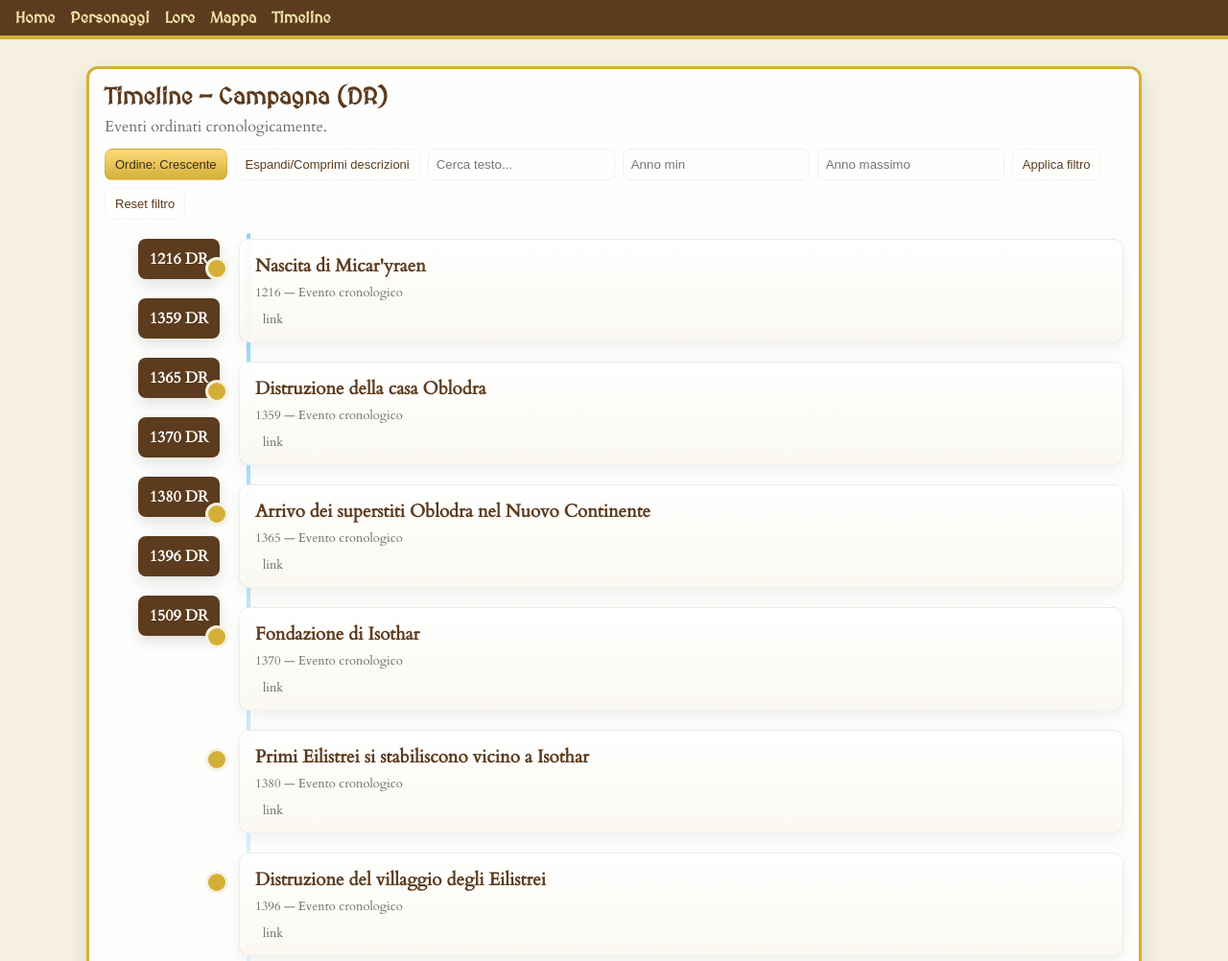
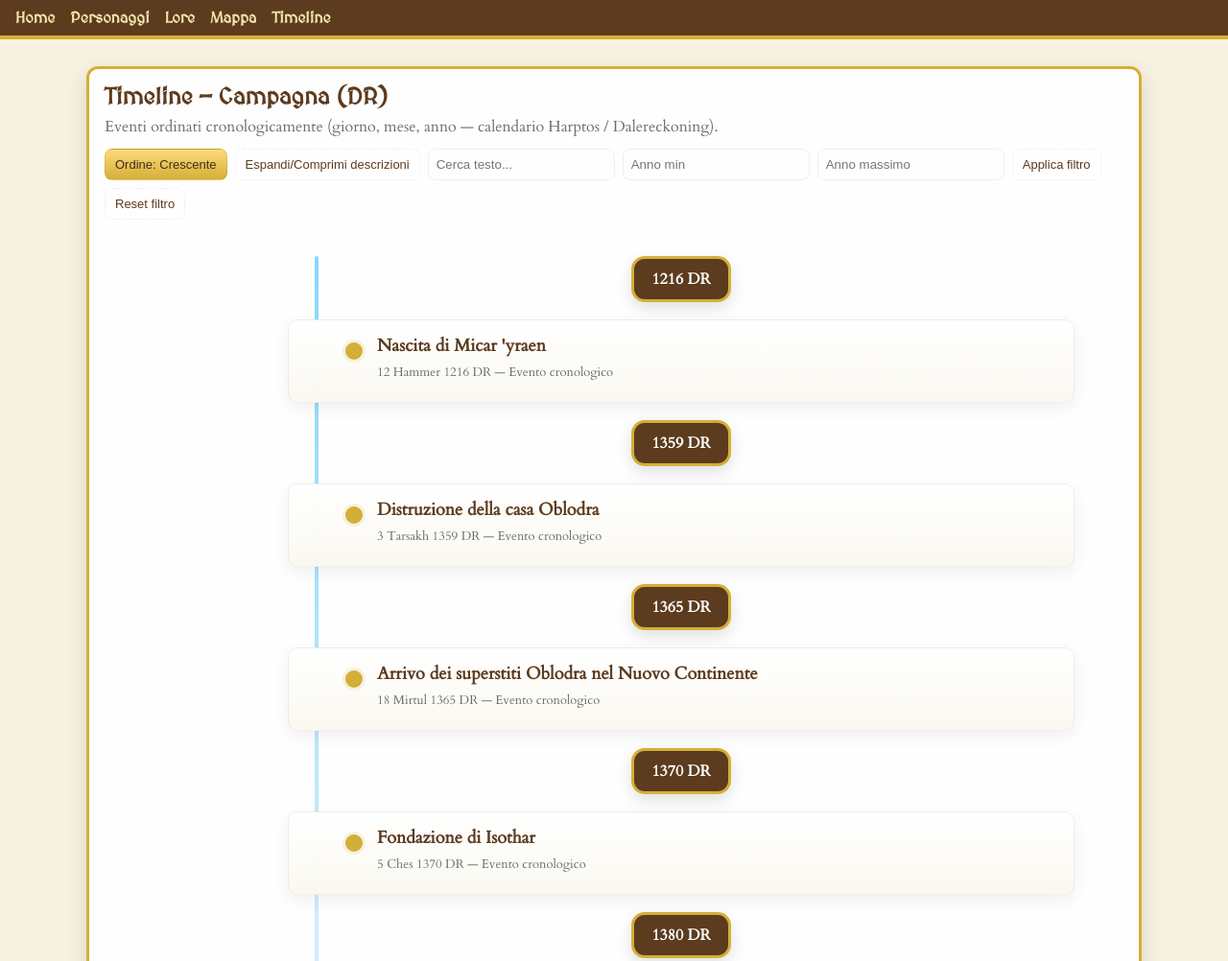
Before and after one commit to ChillingMolly/Nuovo-Mondo, a plain HTML site: page pages/timeline.html in a window 1280 px wide. Shown: the top 1002 px of the page at 96% size. Drawn offline with Linux system fonts and the light colour scheme.

Commit message:
Update timeline.html

```diff
--- a/pages/timeline.html
+++ b/pages/timeline.html
@@ -6,7 +6,6 @@
 <title>Timeline - Campagna (DR)</title>
 <link href="https://fonts.googleapis.com/css2?family=MedievalSharp&family=Cardo&display=swap" rel="stylesheet">
 <style>
-  /* Palette e header ereditati dalla pagina mappa */
   :root{
     --bg-paper: #f6f1e1;
     --ink:#3b2f1c;
@@ -39,11 +38,10 @@
   }
   header a{ color:#f3e5ab; text-decoration:none; font-weight:bold }
   header a:hover{ text-decoration:underline; color:#ffd700 }
-  #menuToggle{ margin-left:auto; background: linear-gradient(#ffd97a,#d4af37); border:2px solid rgba(0,0,0,0.12); color:var(--ink); padding:.25rem .6rem; border-radius:6px; font-weight:bold; cursor:pointer }
 
   /* Page layout */
   .wrap{width:100%; max-width:1100px; margin:28px auto; padding:0 18px}
-  .panel{background:rgba(255,255,255,0.92); border:3px solid var(--accent-gold); border-radius:12px; padding:16px; box-shadow:0 8px 24px rgba(0,0,0,0.12)}
+  .panel{background:rgba(255,255,255,0.96); border:3px solid var(--accent-gold); border-radius:12px; padding:16px; box-shadow:0 8px 24px rgba(0,0,0,0.12)}
   h1.title{font-family:'MedievalSharp',cursive; color:var(--header-bg); margin:0 0 6px 0}
   p.lead{margin:0 0 12px 0; color:var(--muted)}
 
@@ -53,7 +51,7 @@
   .btn{background:linear-gradient(#ffd97a,#d4af37); border:1px solid rgba(0,0,0,0.08); color:var(--ink); padding:8px 10px; border-radius:8px; font-size:13px; cursor:pointer}
   .btn.ghost{background:transparent;border:1px dashed rgba(0,0,0,0.06); color:var(--header-bg)}
 
-  /* Timeline */
+  /* Timeline layout */
   .timeline-wrap{display:grid;grid-template-columns:120px 1fr; gap:20px; align-items:start}
   @media (max-width:760px){ .timeline-wrap{grid-template-columns:1fr; gap:12px} }
 
@@ -61,19 +59,23 @@
   .year-bubble{background:var(--header-bg); color:white;padding:10px 12px;border-radius:8px;font-weight:700;box-shadow:0 6px 16px rgba(0,0,0,0.12)}
 
   .events-col{position:relative;padding-top:6px}
-  /* vertical line */
-  .events-col::before{content:"";position:absolute;left:8px;top:0;bottom:0;width:4px;background:linear-gradient(180deg,var(--accent-cool), rgba(125,211,252,0.06));border-radius:2px;opacity:0.9}
 
-  .event{position:relative;margin-bottom:20px;padding:14px 16px;border-radius:10px;background:linear-gradient(180deg, rgba(255,255,255,0.95), rgba(250,248,240,0.95));border:1px solid rgba(0,0,0,0.06);box-shadow:0 6px 18px rgba(0,0,0,0.06)}
-  .event::before{content:"";position:absolute;left:-36px;top:18px;width:18px;height:18px;border-radius:50%;background:var(--accent-gold);border:3px solid var(--bg-paper)}
-  .event h3{margin:0 0 6px 0;color:var(--header-bg)}
+  /* center the events list and create its own vertical timeline line */
+  .events-list{counter-reset:event;list-style:none;margin:0 auto;padding:0 20px;position:relative;max-width:820px}
+  .events-list::before{content:"";position:absolute;left:48px;top:0;bottom:0;width:4px;background:linear-gradient(180deg,var(--accent-cool), rgba(125,211,252,0.06));border-radius:2px;opacity:0.9}
+
+  .event{position:relative;margin-bottom:18px;padding:14px 16px;border-radius:10px;background:linear-gradient(180deg, rgba(255,255,255,0.98), rgba(250,248,240,0.98));border:1px solid rgba(0,0,0,0.06);box-shadow:0 6px 18px rgba(0,0,0,0.06);padding-left:92px}
+  .event::before{content:"";position:absolute;left:56px;top:20px;width:18px;height:18px;border-radius:50%;background:var(--accent-gold);border:3px solid var(--bg-paper)}
+  .event h3{margin:0 0 6px 0;color:var(--header-bg);font-size:18px}
   .meta{font-size:13px;color:var(--muted);margin-bottom:8px}
   .desc{color:var(--ink);margin:0}
 
-  .event-actions{margin-top:10px;display:flex;gap:8px}
-  .small{font-size:13px;color:var(--muted)}
+  /* year divider (appears before each year's group) */
+  .year-divider{list-style:none;display:flex;justify-content:center;margin:18px 0}
+  .year-bubble-inline{background:var(--header-bg);color:white;padding:10px 18px;border-radius:14px;font-weight:700;box-shadow:0 6px 16px rgba(0,0,0,0.12);border:3px solid var(--accent-gold)}
 
-  /* form area (REMOVED) */
+  /* mobile year bubble (inserted into each event) */
+  .year-bubble-mobile{display:none;font-weight:700;padding:6px 10px;border-radius:8px;background:var(--header-bg);color:white;margin-bottom:8px;box-shadow:0 4px 10px rgba(0,0,0,0.08)}
 
   /* subtle transitions */
   .event, .year-bubble{transition:transform .18s ease,box-shadow .18s ease}
@@ -81,15 +83,17 @@
 
   /* utilities */
   .right{margin-left:auto}
-  a.anchor-link{color:var(--muted);text-decoration:none;font-size:13px;margin-left:8px}
 
-  /* MOBILE: hide year column and adapt markers/paddings so events line up nicely */
+  /* Responsive adjustments */
   @media (max-width:760px){
+    .timeline-wrap{grid-template-columns:1fr}
     .year-col{display:none}
-    .events-col{padding-left:0}
-    .events-col::before{left:20px}
-    .event{padding-left:48px}
+    .events-list{max-width:100%;padding:0 12px}
+    .events-list::before{left:20px}
+    .event{padding-left:56px}
     .event::before{left:8px}
+    .year-bubble-mobile{display:block}
+    .event h3{font-size:16px}
   }
 
 </style>
@@ -107,7 +111,7 @@
 <main class="wrap">
   <section class="panel">
     <h1 class="title">Timeline — Campagna (DR)</h1>
-    <p class="lead">Eventi ordinati cronologicamente.</p>
+    <p class="lead">Eventi ordinati cronologicamente (giorno, mese, anno — calendario Harptos / Dalereckoning).</p>
 
     <div class="controls" role="toolbar" aria-label="Controlli timeline">
       <button id="toggleOrder" class="btn">Ordine: Crescente</button>
@@ -124,22 +128,23 @@
       <div class="events-col" id="list" aria-live="polite"></div>
     </div>
 
-    <!-- FORM PER AGGIUNTA RIMOSSA: la funzione di aggiungere nuovi eventi è stata eliminata -->
-
-
   </section>
 </main>
 
 <script>
-  // initial events
+  // Harptos month order (Dalereckoning / Forgotten Realms)
+  const MONTHS = ['Hammer','Alturiak','Ches','Tarsakh','Mirtul','Kythorn','Flamerule','Eleasis','Eleint','Marpenoth','Uktar','Nightal'];
+  const monthIndex = m => { if(!m) return 1; const i = MONTHS.findIndex(x=> x.toLowerCase() === String(m).toLowerCase()); return i === -1 ? 1 : i+1 };
+
+  // initial events (now with optional day/month fields)
   const defaultEvents = [
-    {year:1216, title:"Nascita di Micar'yraen", desc:""},
-    {year:1359, title:"Distruzione della casa Oblodra", desc:""},
-    {year:1365, title:"Arrivo dei superstiti Oblodra nel Nuovo Continente", desc:""},
-    {year:1370, title:"Fondazione di Isothar", desc:""},
-    {year:1380, title:"Primi Eilistrei si stabiliscono vicino a Isothar", desc:""},
-    {year:1396, title:"Distruzione del villaggio degli Eilistrei", desc:""},
-    {year:1509, title:"Micar è rinchiuso a Velkynvelve", desc:""}
+    {year:1216, month:'Hammer', day:12, title:"Nascita di Micar 'yraen", desc:""},
+    {year:1359, month:'Tarsakh', day:3, title:"Distruzione della casa Oblodra", desc:""},
+    {year:1365, month:'Mirtul', day:18, title:"Arrivo dei superstiti Oblodra nel Nuovo Continente", desc:""},
+    {year:1370, month:'Ches', day:5, title:"Fondazione di Isothar", desc:""},
+    {year:1380, month:'Kythorn', day:10, title:"Primi Eilistrei si stabiliscono vicino a Isothar", desc:""},
+    {year:1396, month:'Flamerule', day:2, title:"Distruzione del villaggio degli Eilistrei", desc:""},
+    {year:1509, month:'Marpenoth', day:20, title:"Prigionia a Velkynvelve", desc:""}
   ];
 
   const STORAGE_KEY = 'campaignTimeline_v1';
@@ -168,6 +173,13 @@
   }
   function persist(){ localStorage.setItem(STORAGE_KEY, JSON.stringify(events)); }
 
+  function formatDate(ev){
+    if(!ev) return '';
+    const d = ev.day ? ev.day + ' ' : '';
+    const m = ev.month ? ev.month + ' ' : '';
+    return (d + m + ev.year + ' DR').trim();
+  }
+
   function render(){
     // apply filter
     const filtered = events.filter(ev=>{
@@ -177,35 +189,53 @@
       return true;
     });
 
-    const sorted = filtered.slice().sort((a,b)=> ascending? a.year - b.year : b.year - a.year || a.title.localeCompare(b.title));
+    // sort chronologically by year, month (Harptos), day
+    const sorted = filtered.slice().sort((a,b)=>{
+      const ay = a.year||0, by = b.year||0;
+      if(ay !== by) return ascending? ay - by : by - ay;
+      const am = monthIndex(a.month), bm = monthIndex(b.month);
+      if(am !== bm) return ascending? am - bm : bm - am;
+      const ad = a.day||1, bd = b.day||1;
+      if(ad !== bd) return ascending? ad - bd : bd - ad;
+      return (a.title||'').localeCompare(b.title||'');
+    });
 
-    // build year column (unique years visible)
-    const years = [...new Set(sorted.map(e=>e.year))];
-    yearCol.innerHTML = years.map(y=> `<div class="year-bubble">${y} DR</div>` ).join('');
+    // build events column as ordered list with year dividers inserted before each year's group
+    listEl.innerHTML = '';
+    const ol = document.createElement('ol'); ol.className='events-list';
+    let lastYear = null;
+    for(let i=0;i<sorted.length;i++){
+      const ev = sorted[i];
 
-    // build events column
-    listEl.innerHTML = '';
-    for(const ev of sorted){
-      const id = anchorId(ev);
-      const wrapper = document.createElement('div'); wrapper.className='event'; wrapper.id = id;
+      // if this is the first event of a new year, insert a year bubble BEFORE it
+      if(lastYear === null || ev.year !== lastYear){
+        const divider = document.createElement('li'); divider.className = 'year-divider';
+        const bubble = document.createElement('div'); bubble.className = 'year-bubble-inline'; bubble.textContent = ev.year + ' DR';
+        divider.appendChild(bubble);
+        ol.appendChild(divider);
+      }
+
+      const li = document.createElement('li'); li.className='event'; li.id = anchorId(ev);
+
+      const yb = document.createElement('div'); yb.className = 'year-bubble-mobile'; yb.textContent = formatDate(ev);
       const h = document.createElement('h3'); h.textContent = ev.title;
-      const meta = document.createElement('div'); meta.className='meta'; meta.textContent = ev.year + ' — ' + (ev.tag || 'Evento cronologico');
+      const meta = document.createElement('div'); meta.className='meta'; meta.textContent = formatDate(ev) + ' — ' + (ev.tag || 'Evento cronologico');
       const p = document.createElement('p'); p.className='desc'; p.textContent = ev.desc || '';
 
-      const actions = document.createElement('div'); actions.className='event-actions';
-      const aLink = document.createElement('a'); aLink.href = '#'+id; aLink.className='anchor-link'; aLink.textContent = 'link';
+      li.appendChild(yb);
+      li.appendChild(h);
+      li.appendChild(meta);
+      li.appendChild(p);
+      ol.appendChild(li);
 
-      actions.appendChild(aLink);
-
-      wrapper.appendChild(h); wrapper.appendChild(meta); wrapper.appendChild(p); wrapper.appendChild(actions);
-      listEl.appendChild(wrapper);
+      lastYear = ev.year;
     }
+    listEl.appendChild(ol);
   }
 
   // helper anchor id
   function anchorId(ev){
-    // stable id from title+year
-    return 'ev-'+String(ev.year)+'-'+slug(ev.title);
+    return 'ev-'+String(ev.year)+'-'+String(ev.month||'')+'-'+String(ev.day||'')+'-'+slug(ev.title);
   }
   function slug(s){ return String(s||'').toLowerCase().replace(/[^a-z0-9]+/g,'-').replace(/(^-|-$)/g,''); }
 
@@ -215,9 +245,6 @@
 
   applyFilterBtn.addEventListener('click', ()=>{ filter.q = searchEl.value.trim(); filter.min = yearMinEl.value? parseInt(yearMinEl.value,10):null; filter.max = yearMaxEl.value? parseInt(yearMaxEl.value,10):null; render(); });
   clearFilterBtn.addEventListener('click', ()=>{ searchEl.value=''; yearMinEl.value=''; yearMaxEl.value=''; filter = {q:'',min:null,max:null}; render(); });
-
-  // simple anchor handling: when hash changes, scroll to element smoothly
-  window.addEventListener('hashchange', ()=>{ const id = location.hash.replace('#',''); if(!id) return; const el = document.getElementById(id); if(el) el.scrollIntoView({behavior:'smooth',block:'center'}); });
 
   // initial render
   render();
```
